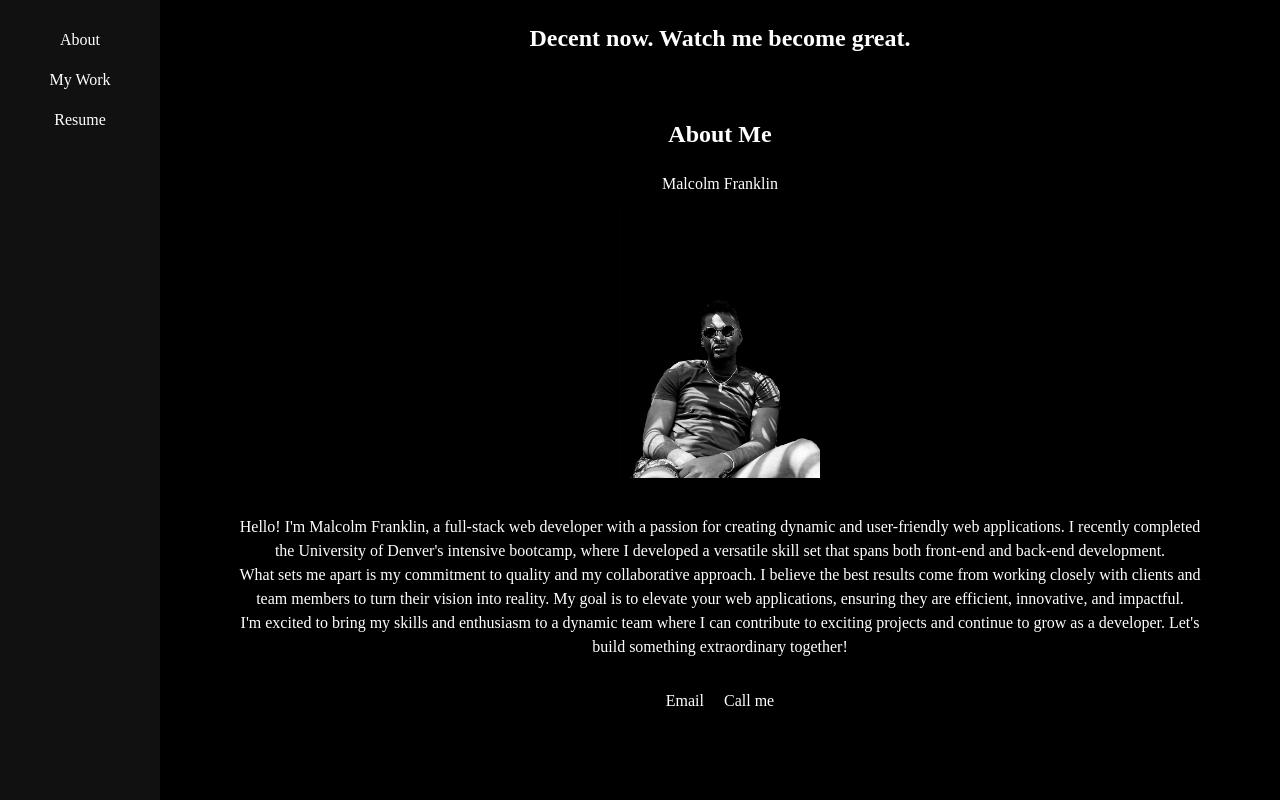
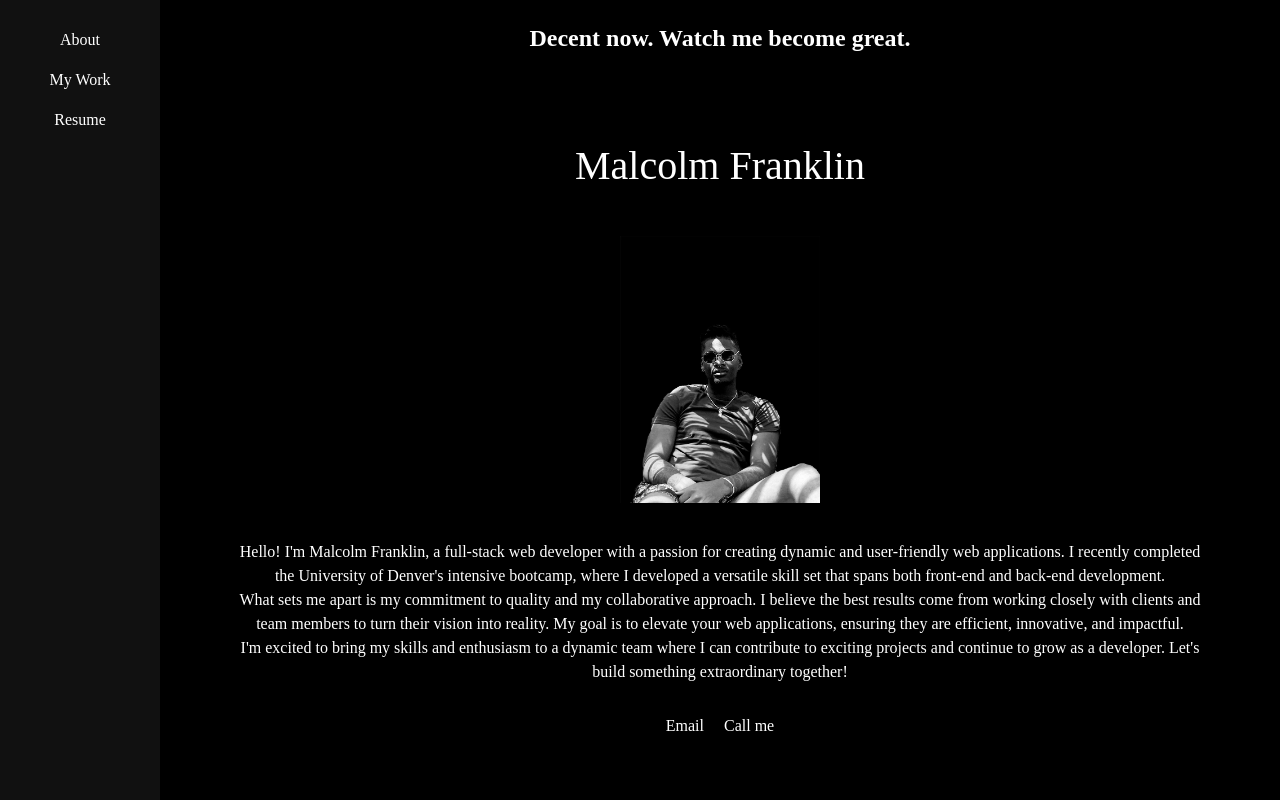
Before and after one commit to MmalcolmM/react-portfolio, a React (Vite) app: page / in a window 1280 px wide. Built offline with nearby package versions, Linux system fonts and the light colour scheme.

Commit message:
another update

```diff
--- a/src/assets/css/style.css
+++ b/src/assets/css/style.css
@@ -92,6 +92,9 @@ body {
   }
 }
 
+#malcolm {
+font-size: 40px;
+}
 .contactInfo {
   padding: 0;
   margin: 0;
--- a/src/components/About.jsx
+++ b/src/components/About.jsx
@@ -5,8 +5,8 @@ import malcolmImage from '../assets/images/Malcolm.jpg';  // Make sure this path
 const About = () => {
   return (
     <div id="about">
-      <h2 className="main-heading">About Me</h2>
-      <p>Malcolm Franklin</p>
+      {/* <h2 className="main-heading">About Me</h2> */}
+      <p id='malcolm'>Malcolm Franklin</p>
       <img src={malcolmImage} alt="Handsome black man" id='main-photo' />
       <div id="about-text">
         <figcaption>
```
